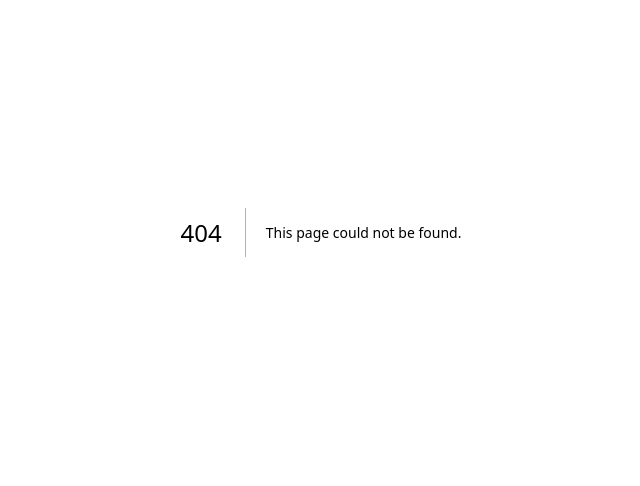
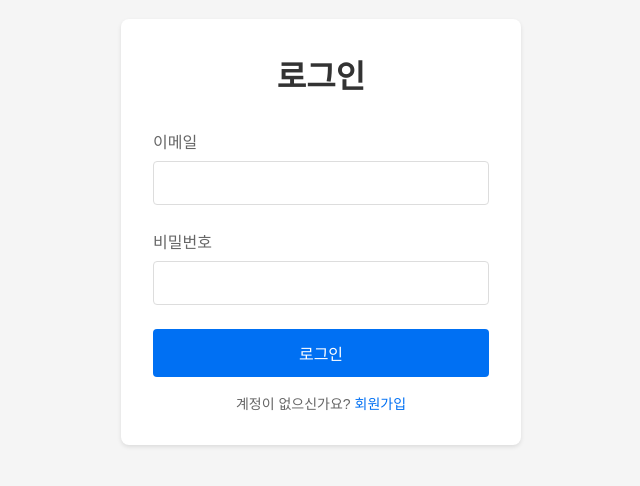
Before and after one commit to chaney1475/chainG, a Next.js app in the folder frontend/: page /login in a window 1280 px wide. Before the commit this address had no page. Shown: the part 168-654 px from the top of the page, without its empty margins (319-959 px from the left). Built offline with nearby package versions, Linux system fonts and the light colour scheme.

Commit message:
feat: add login page

```diff
--- /dev/null
+++ b/frontend/src/app/login/login.module.css
@@ -0,0 +1,86 @@
+.container {
+  display: flex;
+  justify-content: center;
+  align-items: center;
+  min-height: 100vh;
+  background-color: #f5f5f5;
+}
+
+.form {
+  background: white;
+  padding: 2rem;
+  border-radius: 8px;
+  box-shadow: 0 2px 4px rgba(0, 0, 0, 0.1);
+  width: 100%;
+  max-width: 400px;
+}
+
+.form h1 {
+  text-align: center;
+  margin-bottom: 2rem;
+  color: #333;
+}
+
+.formGroup {
+  margin-bottom: 1.5rem;
+}
+
+.formGroup label {
+  display: block;
+  margin-bottom: 0.5rem;
+  color: #666;
+}
+
+.formGroup input {
+  width: 100%;
+  padding: 0.75rem;
+  border: 1px solid #ddd;
+  border-radius: 4px;
+  font-size: 1rem;
+}
+
+.formGroup input:focus {
+  outline: none;
+  border-color: #0070f3;
+  box-shadow: 0 0 0 2px rgba(0, 112, 243, 0.1);
+}
+
+.error {
+  color: #e00;
+  font-size: 0.875rem;
+  margin-top: 0.25rem;
+  display: block;
+}
+
+.submitButton {
+  width: 100%;
+  padding: 0.75rem;
+  background-color: #0070f3;
+  color: white;
+  border: none;
+  border-radius: 4px;
+  font-size: 1rem;
+  cursor: pointer;
+  transition: background-color 0.2s;
+  margin-bottom: 1rem;
+}
+
+.submitButton:hover {
+  background-color: #0051b3;
+}
+
+.signupLink {
+  text-align: center;
+  color: #666;
+  font-size: 0.875rem;
+}
+
+.link {
+  color: #0070f3;
+  text-decoration: none;
+  font-weight: 500;
+}
+
+.link:hover {
+  text-decoration: underline;
+}
--- /dev/null
+++ b/frontend/src/app/login/page.tsx
@@ -0,0 +1,93 @@
+'use client'
+
+import { useForm } from 'react-hook-form'
+
+import Link from 'next/link'
+import { useRouter } from 'next/navigation'
+
+import styles from './login.module.css'
+
+interface LoginForm {
+  email: string
+  password: string
+}
+
+export default function LoginPage() {
+  const router = useRouter()
+  const {
+    register,
+    handleSubmit,
+    formState: { errors },
+  } = useForm<LoginForm>()
+
+  const onSubmit = async (data: LoginForm) => {
+    try {
+      // TODO: 실제 로그인 API 호출 구현
+      console.log('로그인 데이터:', data)
+      router.push('/')
+    } catch (error) {
+      console.error('로그인 실패:', error)
+    }
+  }
+
+  return (
+    <div className={styles.container}>
+      <form
+        onSubmit={handleSubmit(onSubmit)}
+        className={styles.form}>
+        <h1>로그인</h1>
+
+        <div className={styles.formGroup}>
+          <label htmlFor="email">이메일</label>
+          <input
+            id="email"
+            type="email"
+            {...register('email', {
+              required: '이메일을 입력해주세요',
+              pattern: {
+                value: /^[A-Z0-9._%+-]+@[A-Z0-9.-]+\.[A-Z]{2,}$/i,
+                message: '올바른 이메일 형식이 아닙니다',
+              },
+            })}
+          />
+          {errors.email && (
+            <span className={styles.error}>{errors.email.message}</span>
+          )}
+        </div>
+
+        <div className={styles.formGroup}>
+          <label htmlFor="password">비밀번호</label>
+          <input
+            id="password"
+            type="password"
+            {...register('password', {
+              required: '비밀번호를 입력해주세요',
+              minLength: {
+                value: 6,
+                message: '비밀번호는 최소 6자 이상이어야 합니다',
+              },
+            })}
+          />
+          {errors.password && (
+            <span className={styles.error}>{errors.password.message}</span>
+          )}
+        </div>
+
+        <button
+          type="submit"
+          className={styles.submitButton}>
+          로그인
+        </button>
+
+        <div className={styles.signupLink}>
+          계정이 없으신가요?{' '}
+          <Link
+            href="/signup"
+            className={styles.link}>
+            회원가입
+          </Link>
+        </div>
+      </form>
+    </div>
+  )
+}
```
